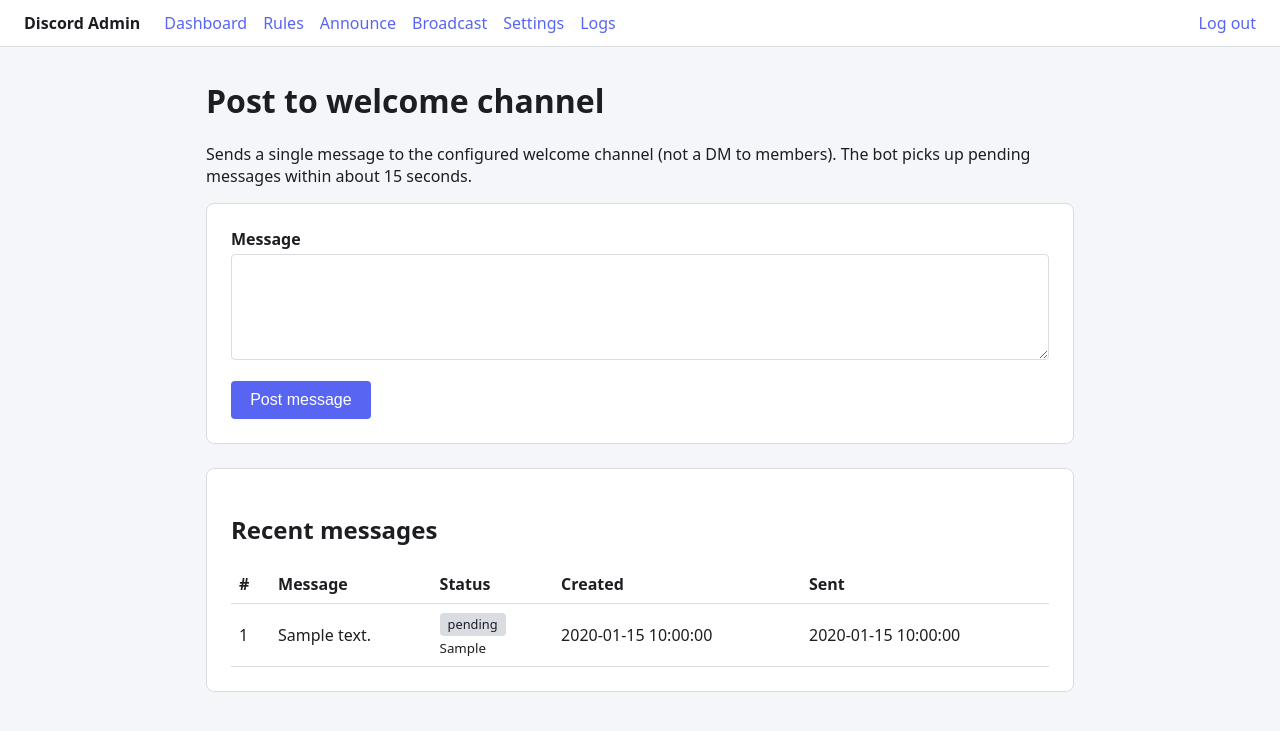
After one commit to iamphasm/ga_discord2, a PHP site: page /announce.php in a window 1280 px wide. The commit adds this page. Shown: the top 731 px of the page. Run offline with PHP 8.4, Linux system fonts and the light colour scheme; the visitor is signed in with stand-in values (Sample User, id 1); data comes from the database, SQL or seed files in the repository; tables that the repository leaves empty hold one stand-in row (values such as "Sample post").

Commit message:
Add welcome-channel announcements; harden slash command sync
New Announce page + channel_messages table let admins post a single
one-off message to the configured welcome channel, separate from the
DM-everyone broadcast. Also wraps slash command tree sync in a
try/except so a Forbidden (missing applications.commands scope, or
wrong guild id) logs a clear hint instead of crashing the whole bot.

Co-Authored-By: Claude Sonnet 5 <noreply@anthropic.com>
Claude-Session: https://claude.ai/code/session_01Di1oTe2tr7Ax7Mpxaf4LKn

```diff
--- a/web/includes/partials/nav.php
+++ b/web/includes/partials/nav.php
@@ -3,6 +3,7 @@
     <div class="nav-links">
         <a href="dashboard.php">Dashboard</a>
         <a href="rules.php">Rules</a>
+        <a href="announce.php">Announce</a>
         <a href="broadcast.php">Broadcast</a>
         <a href="settings.php">Settings</a>
         <a href="logs.php">Logs</a>
--- /dev/null
+++ b/web/public/announce.php
@@ -0,0 +1,76 @@
+<?php
+declare(strict_types=1);
+require_once __DIR__ . '/../includes/bootstrap.php';
+require_admin();
+
+$error = null;
+
+$welcomeChannelId = (string) ($pdo->query("SELECT `value` FROM settings WHERE `key` = 'welcome_channel_id'")->fetchColumn() ?: '');
+
+if ($_SERVER['REQUEST_METHOD'] === 'POST') {
+    csrf_verify();
+    $message = trim((string) ($_POST['message'] ?? ''));
+
+    if ($welcomeChannelId === '') {
+        $error = 'No welcome channel is configured yet — set one in Settings first.';
+    } elseif ($message === '') {
+        $error = 'Message cannot be empty.';
+    } elseif (mb_strlen($message) > 2000) {
+        $error = 'Message must be 2000 characters or fewer (Discord message limit).';
+    } else {
+        $stmt = $pdo->prepare('INSERT INTO channel_messages (message, created_by) VALUES (?, ?)');
+        $stmt->execute([$message, $_SESSION['admin_discord_id']]);
+    }
+}
+
+$messages = $pdo->query(
+    'SELECT id, message, status, error, created_at, sent_at FROM channel_messages ORDER BY id DESC LIMIT 20'
+)->fetchAll();
+?>
+<!doctype html>
+<html lang="en">
+<head>
+    <meta charset="utf-8">
+    <title>Announce</title>
+    <link rel="stylesheet" href="assets/style.css">
+</head>
+<body>
+<?php require __DIR__ . '/../includes/partials/nav.php'; ?>
+<div class="container">
+    <h1>Post to welcome channel</h1>
+    <p>Sends a single message to the configured welcome channel (not a DM to members).
+       The bot picks up pending messages within about 15 seconds.</p>
+    <?php if ($error): ?>
+        <div class="card badge error"><?= htmlspecialchars($error, ENT_QUOTES) ?></div>
+    <?php endif; ?>
+
+    <div class="card">
+        <form method="post">
+            <?= csrf_field() ?>
+            <label>Message</label>
+            <textarea name="message" rows="4" maxlength="2000" required></textarea>
+            <button type="submit">Post message</button>
+        </form>
+    </div>
+
+    <div class="card">
+        <h2>Recent messages</h2>
+        <table>
+            <tr><th>#</th><th>Message</th><th>Status</th><th>Created</th><th>Sent</th></tr>
+            <?php foreach ($messages as $m): ?>
+            <tr>
+                <td><?= (int) $m['id'] ?></td>
+                <td><?= htmlspecialchars(mb_strimwidth($m['message'], 0, 60, '…'), ENT_QUOTES) ?></td>
+                <td>
+                    <span class="badge <?= $m['status'] === 'failed' ? 'error' : '' ?>"><?= htmlspecialchars($m['status'], ENT_QUOTES) ?></span>
+                    <?php if ($m['error']): ?><br><small><?= htmlspecialchars($m['error'], ENT_QUOTES) ?></small><?php endif; ?>
+                </td>
+                <td><?= htmlspecialchars($m['created_at'], ENT_QUOTES) ?></td>
+                <td><?= htmlspecialchars($m['sent_at'] ?? '', ENT_QUOTES) ?></td>
+            </tr>
+            <?php endforeach; ?>
+        </table>
+    </div>
+</div>
+</body>
+</html>
```
Also changed, not shown: database/schema.sql (+13 -0 lines), 2 other files.
